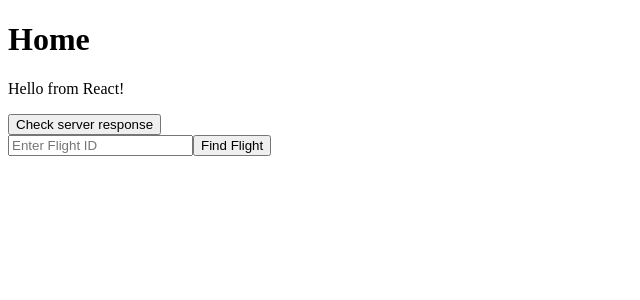
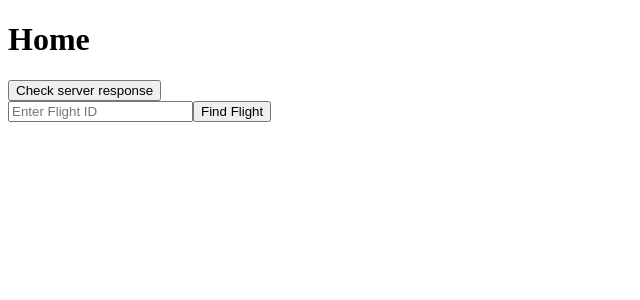
Before and after one commit to blahtv/CS-2830-Final, a React (Create React App) app in the folder flight-info/: page / in a window 1280 px wide. Shown: the top 300 px of the page, without its empty margins (0-640 px from the left). Built offline with nearby package versions, Linux system fonts and the light colour scheme; the HTML template or start-up script is replaced by a standard one.

Commit message:
quick cleanup

```diff
--- a/flight-info/src/Components/FlightInfo.jsx
+++ b/flight-info/src/Components/FlightInfo.jsx
@@ -1,5 +1,4 @@
-import React,{useState} from 'react'
-import axios from 'axios'
+import React from 'react'
 import {useLocation, useNavigate} from 'react-router-dom';
 
 
--- a/flight-info/src/Components/Home.jsx
+++ b/flight-info/src/Components/Home.jsx
@@ -37,7 +37,6 @@ function Home()
         <>
         <div>
             <h1>Home</h1>
-            <p>Hello from React!</p>
             <button onClick={getMessage}>Check server response</button>
             {message && <p>{message}</p>}
         </div>
```
